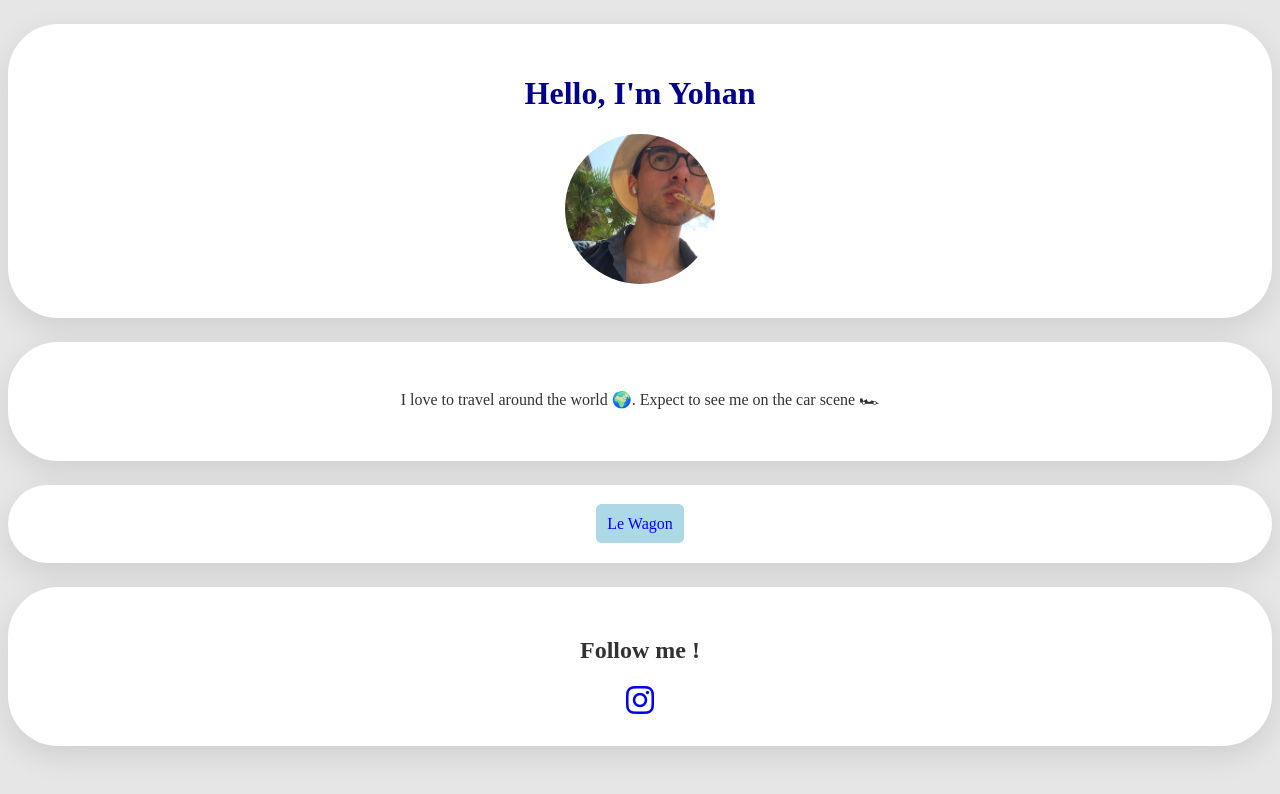
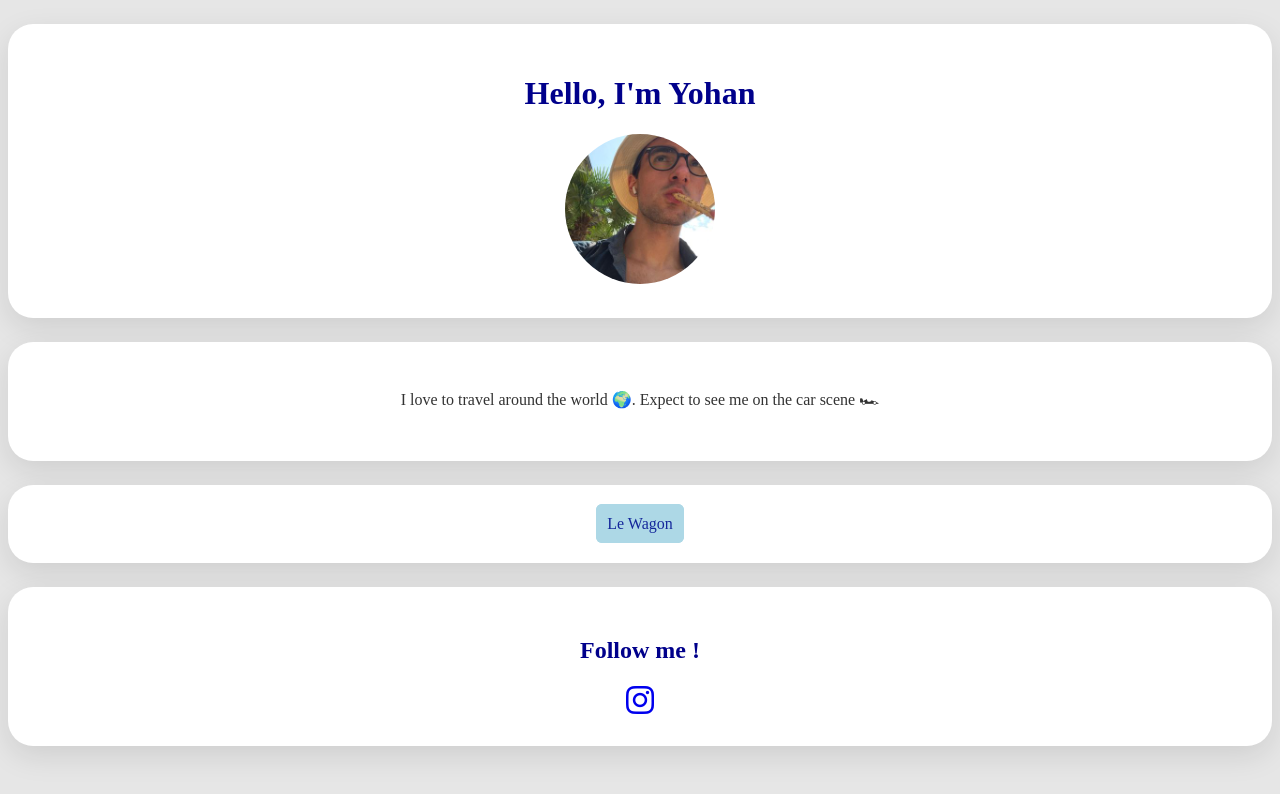
Before and after one commit to Fauc0nEscarlate/Walter-Yohan, a plain HTML site: page index.html in a window 1280 px wide. Drawn offline with Linux system fonts and the light colour scheme.

Commit message:
Add files via upload

```diff
--- a/style.css
+++ b/style.css
@@ -15,18 +15,22 @@ h1{
 	Color: darkblue;
 	front-size: 32px;
 }
+h2{
+	Color : darkblue;
+	front-size: 24px;
+}
 a.lien {
 	padding:  8px 8px;
 	margin:  16px auto;
 	border-radius:  6px;
 	border:  solid;
-	border-color:  lightblue;
-	color: blue;
+	border-color: lightblue;
+	color: rgb(20, 39, 155);
 	background-color:  lightblue;
 	text-decoration: none;
 }
 a.lien:hover {
-	background-color:  blue;
+	background-color: rgb(215, 233, 247);
 	color: lightblue;
 	text-decoration: none;
 }
@@ -34,7 +38,7 @@ div	{
 	margin: 24px auto;
 	background: white;
 	padding: 30px;
-	border-radius: 50px;
+	border-radius: 25px;
 	box-shadow: 0 10px 30px rgba(0,0,0,.1);
 }
 
```
